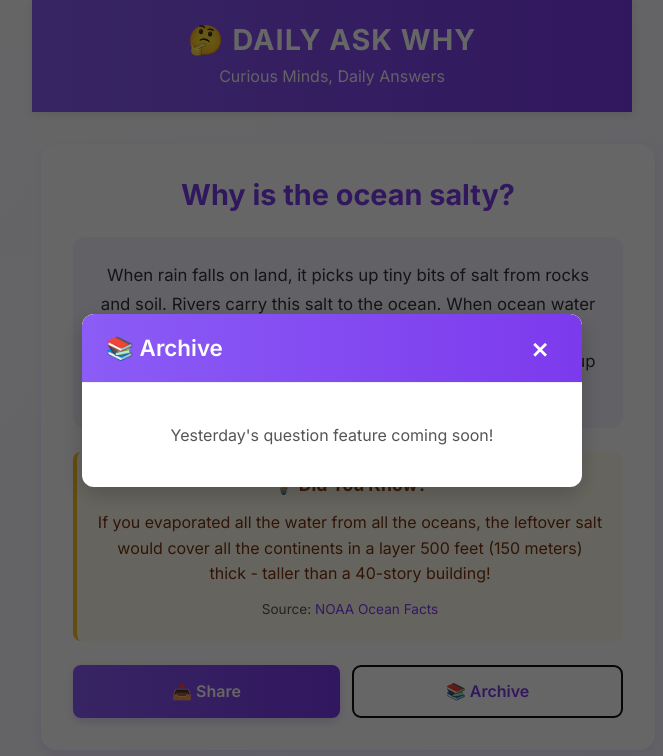
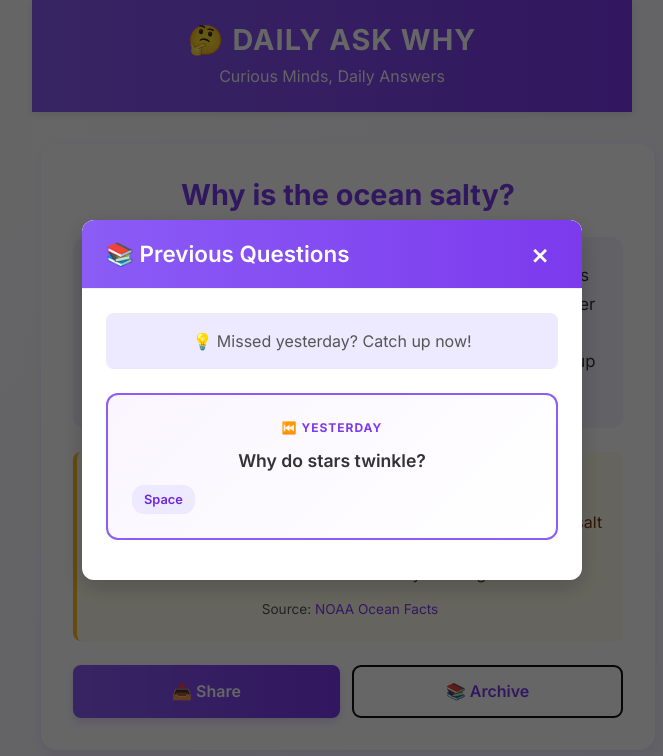
Before and after one commit to djcastelino/daily-askwhy, a React (Vite) app: page / in a window 1280 px wide. Both pictures are taken after a click on the button "📚 Archive". Shown: the top 756 px of the page, without its empty margins (308-971 px from the left). Built offline with nearby package versions, Linux system fonts and the light colour scheme.

Commit message:
Add functional Archive feature - show yesterday's question

```diff
--- a/src/App.css
+++ b/src/App.css
@@ -152,6 +152,104 @@
   box-shadow: 0 4px 12px rgba(124, 58, 237, 0.1);
 }
 
+.archive-banner {
+  background: #ede9fe;
+  border: 2px solid var(--color-primary-light);
+  border-radius: 12px;
+  padding: 1rem;
+  margin-bottom: 1.5rem;
+  text-align: center;
+  font-weight: 600;
+  color: var(--color-primary-dark);
+  width: 100%;
+  max-width: 550px;
+}
+
+.back-to-today-btn {
+  background: var(--color-primary);
+  color: white;
+  border: none;
+  padding: 0.5rem 1rem;
+  border-radius: 6px;
+  font-size: 0.9rem;
+  font-weight: 600;
+  cursor: pointer;
+  margin-top: 0.5rem;
+}
+
+.archive-modal .modal-body {
+  padding: 1.5rem;
+}
+
+.archive-info {
+  text-align: center;
+  font-size: 1rem;
+  color: var(--color-text-medium);
+  margin-bottom: 1.5rem;
+  padding: 1rem;
+  background: #ede9fe;
+  border-radius: 8px;
+}
+
+.archive-item {
+  background: white;
+  border: 2px solid var(--color-border);
+  border-radius: 12px;
+  padding: 1.5rem;
+  cursor: pointer;
+  transition: all 0.2s ease;
+  margin-bottom: 1rem;
+}
+
+.archive-item:hover {
+  border-color: var(--color-primary);
+  transform: translateY(-2px);
+  box-shadow: 0 4px 12px rgba(124, 58, 237, 0.1);
+}
+
+.archive-item.yesterday {
+  border-color: var(--color-primary-light);
+  background: linear-gradient(135deg, #faf5ff 0%, white 100%);
+}
+
+.archive-label {
+  font-size: 0.75rem;
+  font-weight: 700;
+  color: var(--color-primary);
+  letter-spacing: 1px;
+  margin-bottom: 0.75rem;
+}
+
+.archive-question-title {
+  font-size: 1.1rem;
+  font-weight: 600;
+  color: var(--color-text-dark);
+  margin-bottom: 0.75rem;
+  line-height: 1.4;
+}
+
+.archive-meta {
+  display: flex;
+  gap: 0.5rem;
+  flex-wrap: wrap;
+}
+
+.archive-category {
+  background: #ede9fe;
+  color: var(--color-primary-dark);
+  padding: 0.3rem 0.75rem;
+  border-radius: 12px;
+  font-size: 0.8rem;
+  font-weight: 600;
+}
+
+.archive-status {
+  margin-top: 0.5rem;
+  color: #22c55e;
+  font-weight: 600;
+  font-size: 0.9rem;
+}
+
 @media (max-width: 600px) {
   .question-card {
     padding: 1.5rem;
--- a/src/App.tsx
+++ b/src/App.tsx
@@ -1,6 +1,6 @@
 import { useState, useEffect } from 'react';
 import type { Question, GameState } from './types';
-import { getDailyQuestion } from './utils/storage';
+import { getDailyQuestion, getYesterdaysQuestion, loadArchiveQuestion, saveArchiveQuestion } from './utils/storage';
 import './App.css';
 
 function App() {
@@ -14,6 +14,7 @@ function App() {
   });
   const [loading, setLoading] = useState(true);
   const [showArchive, setShowArchive] = useState(false);
+  const [archiveMode, setArchiveMode] = useState(false);
 
   useEffect(() => {
     initGame();
@@ -61,6 +62,16 @@ function App() {
     }
   };
 
+  const handleSelectArchiveQuestion = (question: Question) => {
+    setArchiveMode(true);
+    setGameState({
+      ...gameState,
+      todayQuestion: question
+    });
+    saveArchiveQuestion(question.id, true);
+    setShowArchive(false);
+  };
+
   if (loading) {
     return (
       <div className="loading-screen">
@@ -90,6 +101,21 @@ function App() {
       </header>
 
       <main className="main-content">
+        {archiveMode && (
+          <div className="archive-banner">
+            📚 Archive Mode
+            <button
+              onClick={() => {
+                setArchiveMode(false);
+                initGame();
+              }}
+              className="back-to-today-btn"
+            >
+              ← Back to Today
+            </button>
+          </div>
+        )}
+
         <div className="question-card">
           <h2 className="question-title">{question.question}</h2>
 
@@ -121,17 +147,33 @@ function App() {
 
       {showArchive && (
         <div className="modal-overlay" onClick={() => setShowArchive(false)}>
-          <div className="modal-content" onClick={(e) => e.stopPropagation()}>
+          <div className="modal-content archive-modal" onClick={(e) => e.stopPropagation()}>
             <div className="modal-header">
-              <h2>📚 Archive</h2>
+              <h2>📚 Previous Questions</h2>
               <button className="modal-close-btn" onClick={() => setShowArchive(false)}>
                 ×
               </button>
             </div>
             <div className="modal-body">
-              <p style={{ textAlign: 'center', color: 'var(--color-text-medium)' }}>
-                Yesterday's question feature coming soon!
-              </p>
+              <div className="archive-info">
+                💡 Missed yesterday? Catch up now!
+              </div>
+
+              <div className="archive-item yesterday" onClick={() => {
+                const yesterdayQuestion = getYesterdaysQuestion();
+                handleSelectArchiveQuestion(yesterdayQuestion);
+              }}>
+                <div className="archive-label">⏮️ YESTERDAY</div>
+                <div className="archive-question-title">
+                  {getYesterdaysQuestion().question}
+                </div>
+                <div className="archive-meta">
+                  <span className="archive-category">{getYesterdaysQuestion().category}</span>
+                </div>
+                {loadArchiveQuestion(getYesterdaysQuestion().id)?.hasRead && (
+                  <div className="archive-status">✓ Read</div>
+                )}
+              </div>
             </div>
           </div>
         </div>
--- a/src/utils/storage.ts
+++ b/src/utils/storage.ts
@@ -36,6 +36,37 @@ export function getQuestionNumber(date: Date = new Date()): number {
   const day = date.getDate();
   const seed = year * 10000 + month * 100 + day;
   return (seed % QUESTIONS.length) + 1; // +1 to make it 1-indexed
+}
+
+// Get yesterday's question
+export function getYesterdaysQuestion(): Question {
+  const yesterday = new Date();
+  yesterday.setDate(yesterday.getDate() - 1);
+  return getDailyQuestion(yesterday);
+}
+
+// Load archive question state (has user read this archived question?)
+export function loadArchiveQuestion(questionId: number): { hasRead: boolean } | null {
+  try {
+    const key = `dailyaskwhy_archive_${questionId}`;
+    const saved = localStorage.getItem(key);
+    if (saved) {
+      return JSON.parse(saved);
+    }
+  } catch (error) {
+    console.error("Error loading archive question:", error);
+  }
+  return null;
+}
+
+// Save archive question state
+export function saveArchiveQuestion(questionId: number, hasRead: boolean): void {
+  try {
+    const key = `dailyaskwhy_archive_${questionId}`;
+    localStorage.setItem(key, JSON.stringify({ hasRead }));
+  } catch (error) {
+    console.error("Error saving archive question:", error);
+  }
 }
 
 // Load game state from local storage
```
